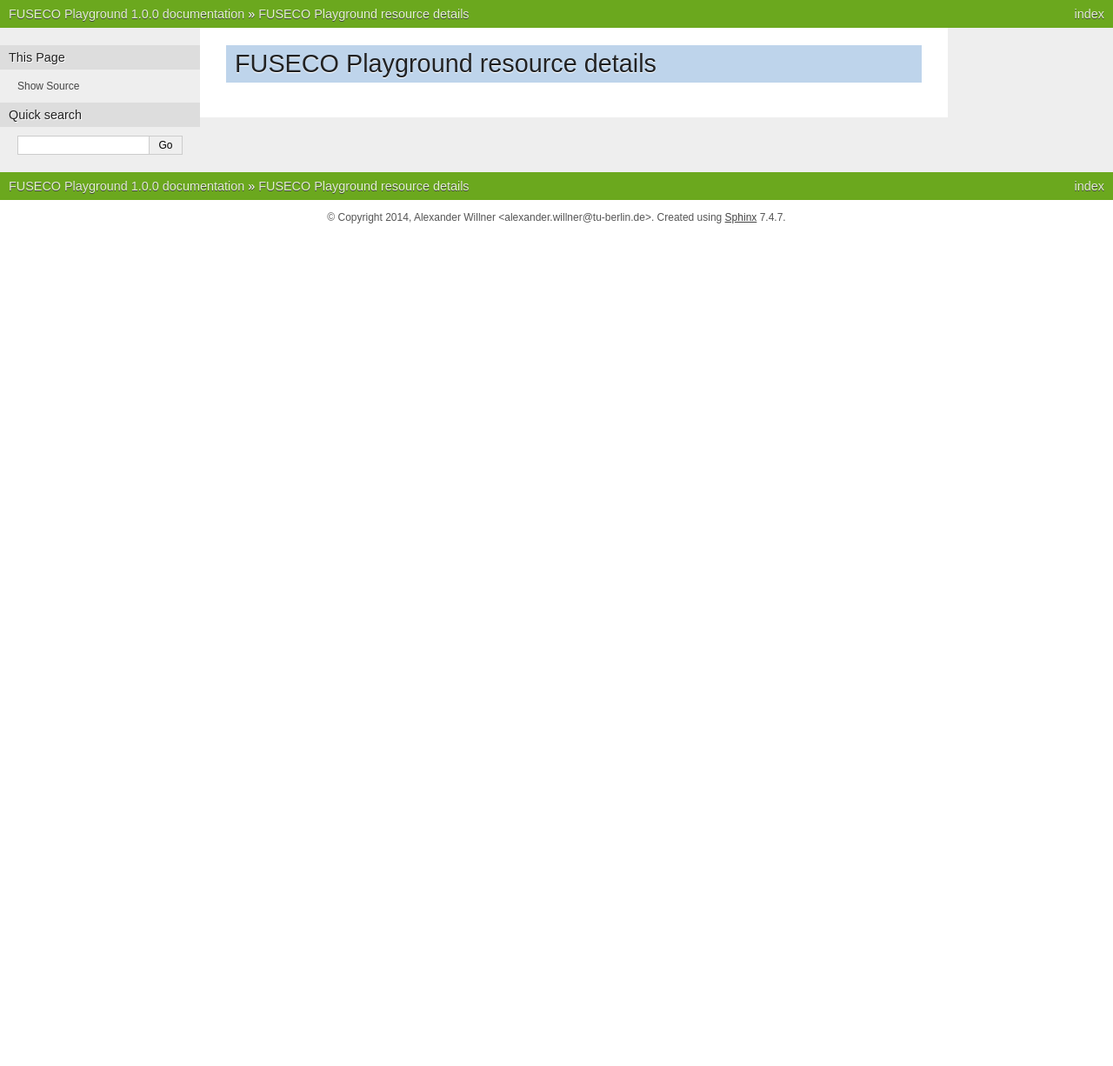
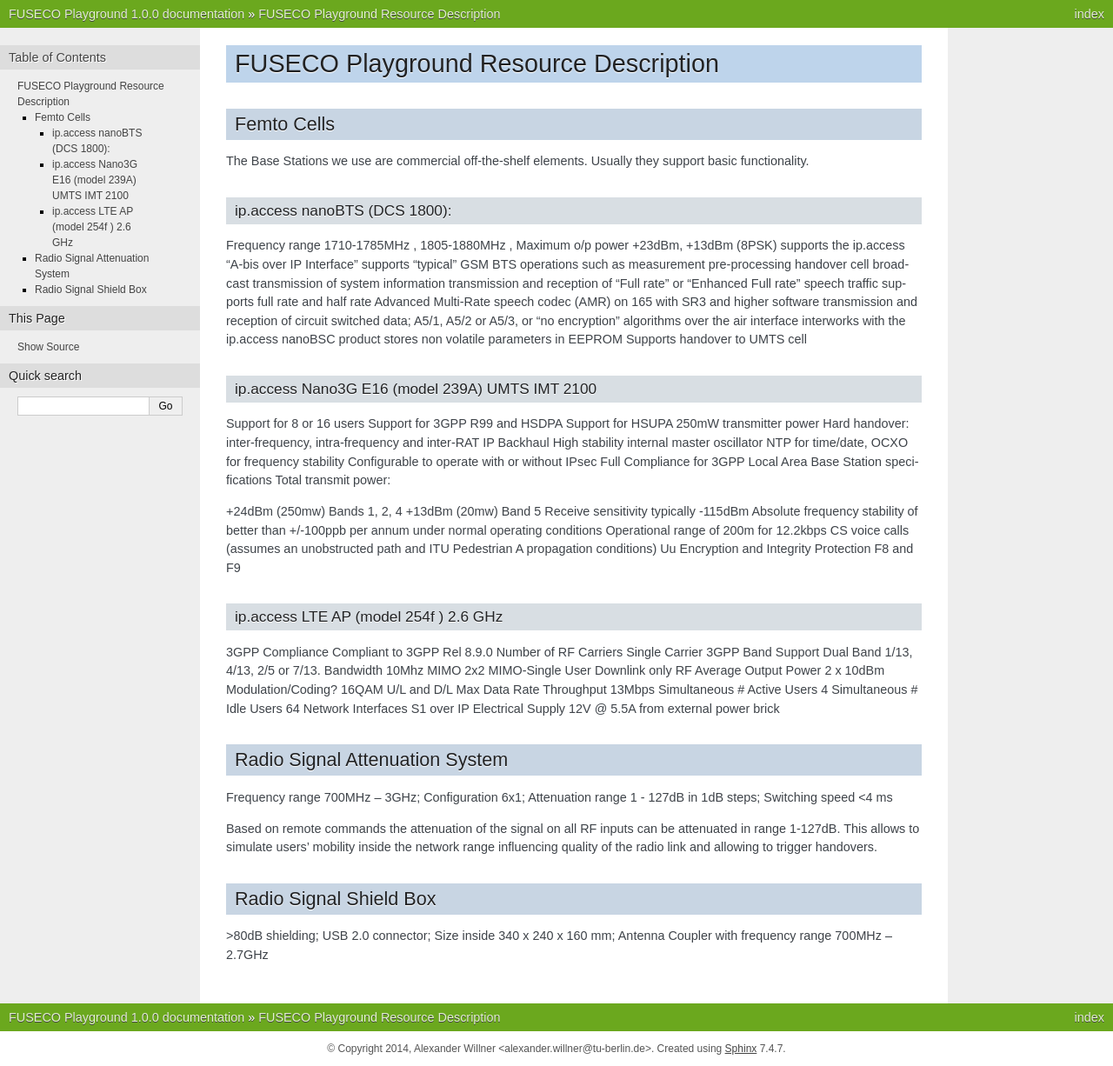
Before and after one commit to FITeagle/fusecoplayground, a Sphinx documentation site: the page built from source/resourcedetails.rst, in a window 1280 px wide. Shown: the whole page at 87% size. Built offline with Sphinx 7.4.7, drawn with Linux system fonts in a browser that asks for light colours; before the commit the page ends 900 px from its top, so only the background shows below that.

Commit message:
Update resourcedetails.rst

```diff
--- a/source/resourcedetails.rst
+++ b/source/resourcedetails.rst
@@ -1,2 +1,86 @@
-FUSECO Playground resource details
-==================================
+FUSECO Playground Resource Description
+======================================
+
+Femto Cells
+-----------
+
+The Base Stations we use are commercial off-the-shelf elements. Usually they support basic functionality.
+
+ip.access nanoBTS (DCS 1800):
+^^^^^^^^^^^^^^^^^^^^^^^^^^^^^
+
+Frequency range 1710-1785MHz , 1805-1880MHz , Maximum o/p power +23dBm, +13dBm (8PSK)
+supports the ip.access "A-bis over IP Interface"
+supports "typical" GSM BTS operations such as
+measurement pre-processing
+handover
+cell broadcast
+transmission of system information
+transmission and reception of "Full rate" or "Enhanced Full rate" speech traffic
+supports full rate and half rate Advanced Multi-Rate speech codec (AMR) on 165 with SR3 and higher software
+transmission and reception of circuit switched data;
+A5/1, A5/2 or A5/3, or "no encryption" algorithms over the air interface
+interworks with the ip.access nanoBSC product
+stores non volatile parameters in EEPROM
+Supports handover to UMTS cell
+
+
+ip.access Nano3G E16 (model 239A) UMTS IMT 2100
+^^^^^^^^^^^^^^^^^^^^^^^^^^^^^^^^^^^^^^^^^^^^^^^
+
+Support for 8 or 16 users
+Support for 3GPP R99 and HSDPA
+Support for HSUPA
+250mW transmitter power
+Hard handover: inter-frequency, intra-frequency and inter-RAT
+IP Backhaul
+High stability internal master oscillator
+NTP for time/date, OCXO for frequency stability
+Configurable to operate with or without IPsec
+Full Compliance for 3GPP Local Area Base Station specifications
+Total transmit power:
+
++24dBm (250mw) Bands 1, 2, 4
++13dBm (20mw) Band 5
+Receive sensitivity typically -115dBm
+Absolute frequency stability of better than +/-100ppb per annum under normal operating conditions
+Operational range of 200m for 12.2kbps CS voice calls (assumes an unobstructed path and ITU Pedestrian A propagation conditions)
+Uu Encryption and Integrity Protection F8 and F9
+
+
+ip.access LTE AP (model 254f )  2.6 GHz
+^^^^^^^^^^^^^^^^^^^^^^^^^^^^^^^^^^^^^^^
+
+3GPP Compliance Compliant to 3GPP Rel 8.9.0
+Number of RF Carriers Single Carrier
+3GPP Band Support Dual Band 1/13, 4/13, 2/5 or 7/13.
+Bandwidth 10Mhz
+MIMO 2x2 MIMO-Single User Downlink only
+RF Average Output Power 2 x 10dBm
+Modulation/Coding? 16QAM U/L and D/L
+Max Data Rate Throughput 13Mbps
+Simultaneous # Active Users 4
+Simultaneous # Idle Users 64
+Network Interfaces S1 over IP
+Electrical Supply 12V @ 5.5A from external power brick
+
+
+Radio	Signal Attenuation	System
+--------------------------------
+
+Frequency range 700MHz – 3GHz;
+Configuration 6x1;
+Attenuation range 1 - 127dB in 1dB steps;
+Switching speed <4 ms
+
+Based on remote commands the attenuation of the signal on all RF inputs can be attenuated in range 1-127dB.
+This allows to simulate users' mobility inside the network range influencing quality of the radio link and allowing to trigger handovers.
+
+
+Radio	Signal Shield	Box
+-----------------------
+
+>80dB shielding;
+USB 2.0 connector;
+Size inside 340 x 240 x 160 mm;
+Antenna Coupler with frequency range 700MHz – 2.7GHz
```
